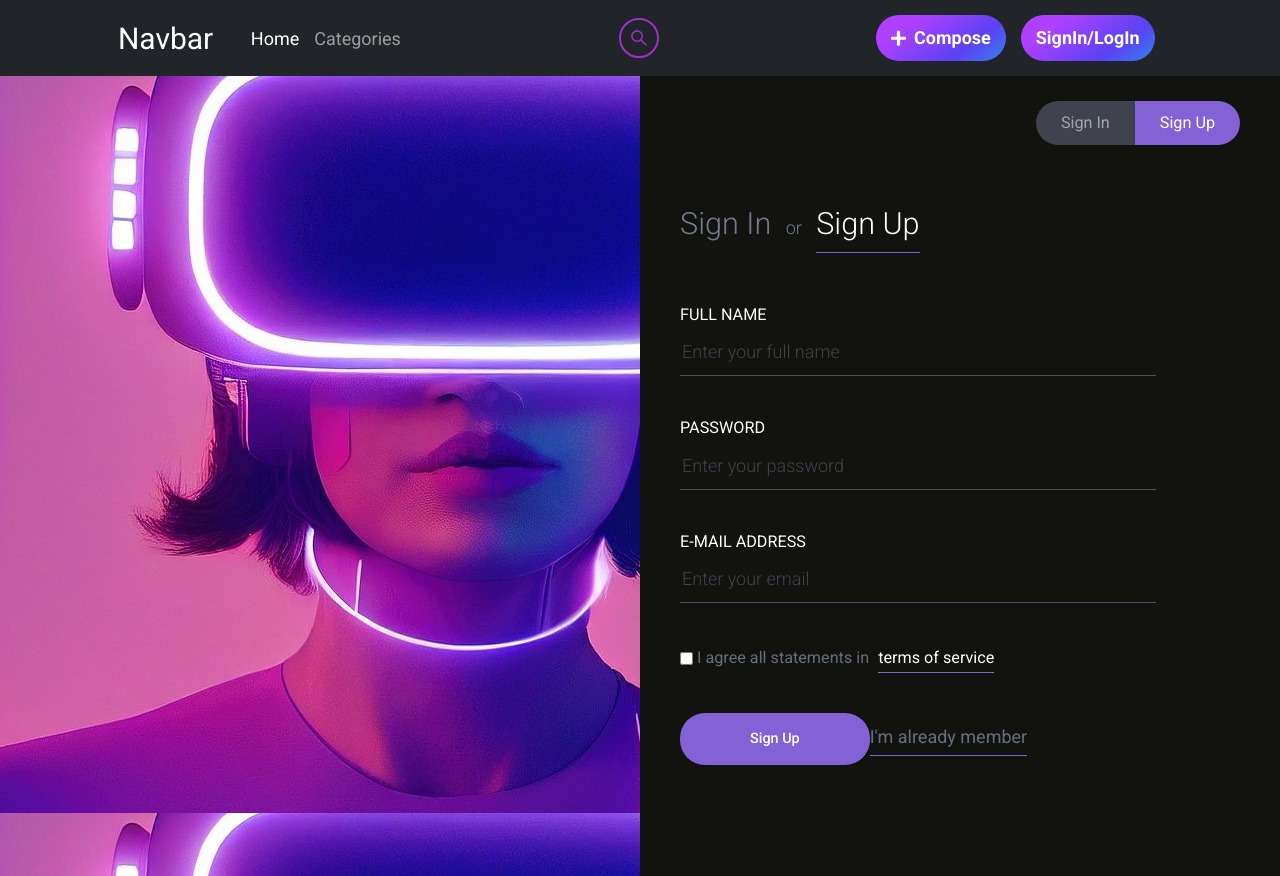
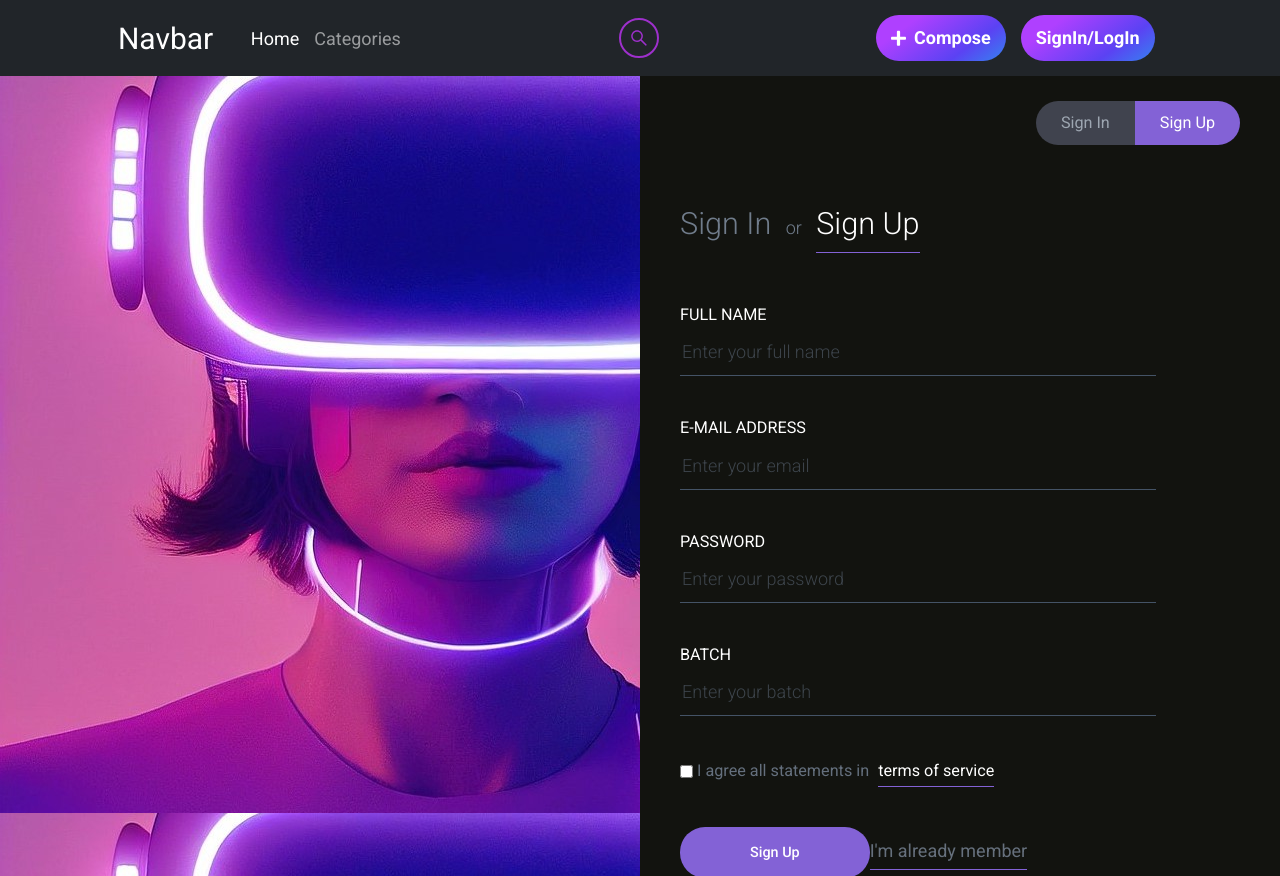
Before and after one commit to gdsciiitr/pics_palette, a React (Create React App) app in the folder client/: page /signup in a window 1280 px wide. Built offline with nearby package versions, Linux system fonts and the light colour scheme; a web font is replaced by a local one.

Commit message:
Batch added

```diff
--- a/client/src/components/login/pages/SignUp.js
+++ b/client/src/components/login/pages/SignUp.js
@@ -3,21 +3,34 @@ import { NavLink } from 'react-router-dom';
 
 const SignUp = () => {
     const [user, setUser] = useState({
-        email: "", password: "", name: "", hasAgreed: false
+        email: "", password: "", username: "", hasAgreed: false,batch:''
     })
 
     const handleChange = (event) => {
         let target = event.target;
         let value = target.type === "checkbox" ? target.checked : target.value;
         let name = target.name;
+        // console.log(name)
+        // console.log()
 
         setUser({ ...user, [name]: value });
     }
+    // const[profilePicture,setprofilePicture]=useState('')
+    // const imageHandle=(event)=>{
+    //     setprofilePicture(event.target.files[0])
+    // }
+    // const handleApi=()=>{
+    //     const formData=new FormData()
+    //     formData.append('profilePicture',profilePicture)
+    //     console.log(formData)
+    // }
 
     const handleSubmit = (e) => {
         e.preventDefault();
         console.log("The form was submitted with the following data:");
-        console.log(user.name);
+        console.log(user);
+        console.log(JSON.stringify(user))
+
     }
     return (
         <div className="formCenter">
@@ -31,8 +44,22 @@ const SignUp = () => {
                         id="name"
                         className="formFieldInput"
                         placeholder="Enter your full name"
-                        name="name"
+                        name="username"
                         value={user.name}
+                        onChange={handleChange}
+                    />
+                </div>
+                <div className="formField">
+                    <label className="formFieldLabel" htmlFor="email">
+                        E-Mail Address
+                    </label>
+                    <input
+                        type="email"
+                        id="email"
+                        className="formFieldInput"
+                        placeholder="Enter your email"
+                        name="email"
+                        value={user.email}
                         onChange={handleChange}
                     />
                 </div>
@@ -51,20 +78,33 @@ const SignUp = () => {
                     />
                 </div>
                 <div className="formField">
-                    <label className="formFieldLabel" htmlFor="email">
-                        E-Mail Address
+                    <label className="formFieldLabel" htmlFor="batch">
+                        Batch
                     </label>
                     <input
-                        type="email"
-                        id="email"
+                        type="text"
+                        id="batch"
                         className="formFieldInput"
-                        placeholder="Enter your email"
-                        name="email"
-                        value={user.email}
+                        placeholder="Enter your batch"
+                        name="batch"
+                        value={user.batch}
                         onChange={handleChange}
                     />
                 </div>
-
+                {/* <div className="formField">
+                    <label className="formFieldLabel" htmlFor="imagee">
+                        Upload your profile pic!
+                    </label>
+                    <input
+                        type="file"
+                        id="imagee"
+                        className="formFieldInput"
+                        placeholder="Enter your profile photo"
+                        name="profilePicture"
+                        value={profilePicture}
+                        onChange={imageHandle}
+                    />
+                </div> */}
                 <div className="formField">
                     <label className="formFieldCheckboxLabel">
                         <input
```
Also changed, not shown: 1 other file (tests, documents, lock files or other folders).
